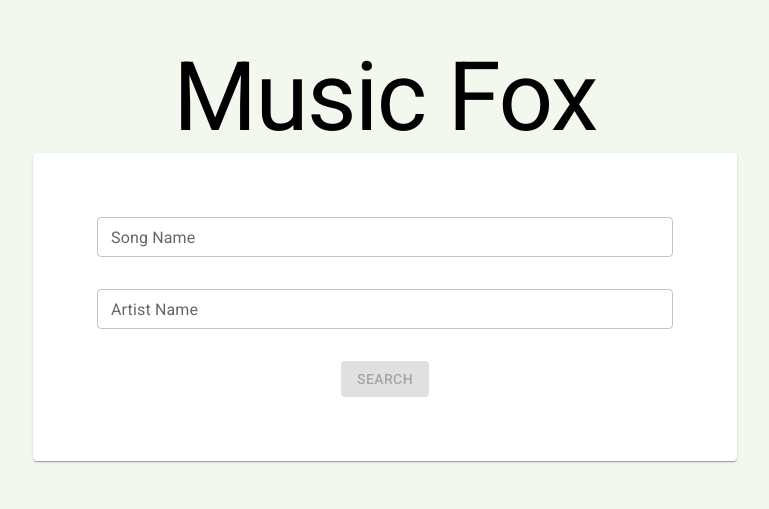
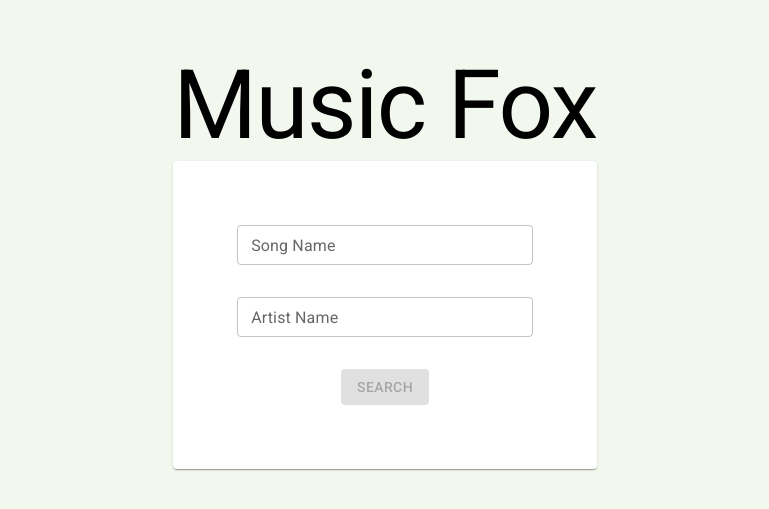
Before and after one commit to crmrajat/music-fox, a React (Vite) app: page /Dashboard in a window 1280 px wide. Shown: the part 149-658 px from the top of the page, without its empty margins (255-1024 px from the left). Built offline with nearby package versions, Linux system fonts and the light colour scheme.

Commit message:
Song list ui changed 🍹

```diff
--- a/src/App.jsx
+++ b/src/App.jsx
@@ -7,10 +7,10 @@ function App() {
     return (
         <Container
             sx={{
-                // display: 'flex',
-                // flexDirection: 'column',
-                // justifyContent: 'center',
-                // alignItems: 'center',
+                display: 'flex',
+                flexDirection: 'column',
+                justifyContent: 'center',
+                alignItems: 'center',
                 height: '100%',
                 width: '100%',
             }}
--- a/src/components/Dashboard.jsx
+++ b/src/components/Dashboard.jsx
@@ -95,12 +95,10 @@ const Dashboard = () => {
     return (
         <Box
             sx={{
+                height: '100vh',
                 display: 'flex',
-                width: '100%',
-                height: '100%',
                 flexDirection: 'column',
                 justifyContent: 'center',
-                alignItems: 'center',
             }}
         >
             <Box sx={{ display: 'flex' }}>
--- a/src/components/Search.jsx
+++ b/src/components/Search.jsx
@@ -44,7 +44,6 @@ const Search = () => {
                 padding: 8,
                 alignItems: 'center',
                 justifyContent: 'center',
-                width: '50%',
             }}
             my={2}
         >
--- a/src/components/SongList.jsx
+++ b/src/components/SongList.jsx
@@ -1,7 +1,14 @@
 import React, { useEffect, useState } from 'react';
 import Grid from '@mui/material/Grid';
 import { SongItem } from './index';
-import { Button, Card, Typography, TextField } from '@mui/material';
+import {
+    Button,
+    Card,
+    Typography,
+    TextField,
+    Box,
+    Container,
+} from '@mui/material';
 import { useSelector } from 'react-redux';
 import { useNavigate } from 'react-router-dom';
 import { ItemNotFound } from './index.js';
@@ -21,7 +28,30 @@ const SongList = () => {
     if (!songsList) return <ItemNotFound />;
 
     return (
-        <Grid container spacing={2}>
+        <Box
+            sx={{
+                height: '100%',
+            }}
+        >
+            <Typography
+                sx={{
+                    // cursor: 'pointer',
+                    textAlign: 'center',
+                    fontWeight: 'regular',
+                }}
+                variant="h1"
+                onClick={() => {
+                    // navigate('/Dashboard');
+                }}
+            >
+                Music Fox
+            </Typography>
+
+            <Grid
+                container
+                spacing={2}
+                sx={{ justifyContent: 'center', my: 2 }}
+            >
                 {songsList.map((item, index) => {
                     return (
                         <Grid key={item.id} item xs={12} sm={6} lg={4}>
@@ -51,6 +81,7 @@ const SongList = () => {
                     </Card>
                 </Grid>
             </Grid>
+        </Box>
     );
 };
 
--- a/src/index.css
+++ b/src/index.css
@@ -4,14 +4,11 @@
     font-weight: 400;
 
     color-scheme: light dark;
-    /* color: rgba(255, 255, 255, 0.87); */
-    /* background-color: #242424; */
-
     color: black;
-    /* background-color: #f8f8f8; */
     background-color: #F3F8EF;
 
     font-synthesis: none;
+    box-sizing: border-box;
     text-rendering: optimizeLegibility;
     -webkit-font-smoothing: antialiased;
     -moz-osx-font-smoothing: grayscale;
@@ -21,11 +18,3 @@
 .debug {
     border: 1px solid #bada55;
 }
-
-html,
-body,
-#root {
-    height: 100%;
-    width: 100%;
-    margin: 0;
-}
```
Lines whose indentation alone changed are shown as unchanged.
